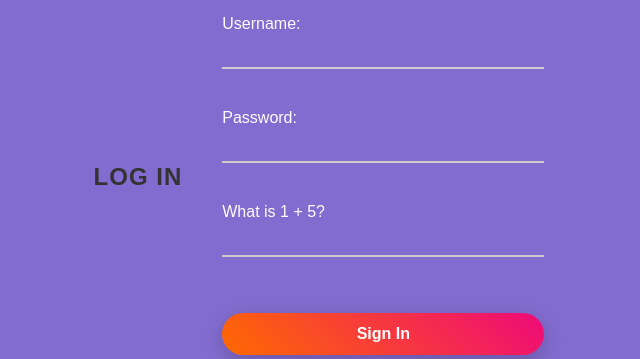
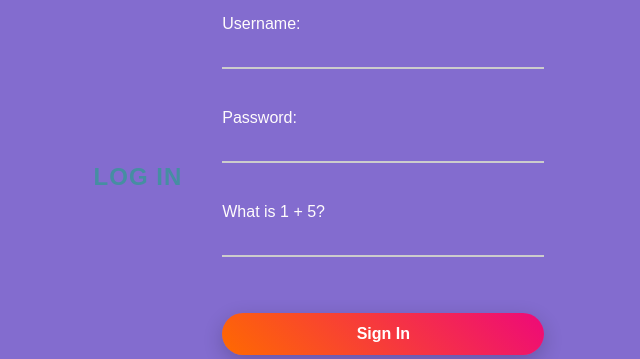
Before and after one commit to jfaith2004/cyberhw4, a PHP site: page /pages/login.php in a window 1280 px wide. Shown: the part 223-582 px from the top of the page, without its empty margins (341-981 px from the left). Run offline with PHP 8.4, Linux system fonts and the light colour scheme.

Commit message:
more styling changes

```diff
--- a/css/login.css
+++ b/css/login.css
@@ -23,7 +23,7 @@ body {
 h1 {
   margin-bottom: 2.5rem;
   margin: 2.5rem;
-  color: #333;
+  color: #468ea2;
   text-align: center;
   text-transform: uppercase;
   letter-spacing: 1px;
```
